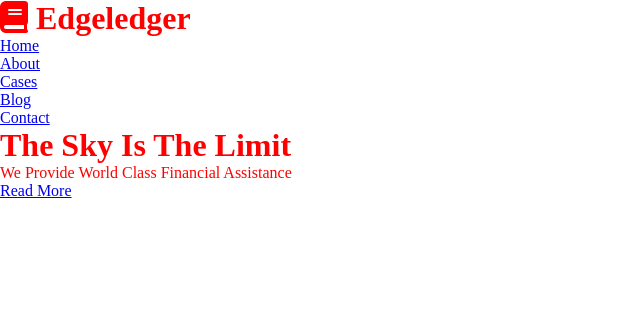
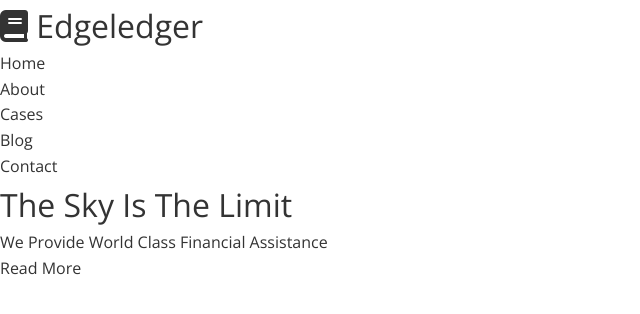
Before and after one commit to SethDimmer123/EDGELEDGER-WEBSITE-notfinished, a plain HTML site: page index.html in a window 1280 px wide. Shown: the whole page, without its empty margins (0-640 px from the left). Drawn offline with nearby package versions, Linux system fonts and the light colour scheme.

Commit message:
initial commit

```diff
--- a/css/styles.css
+++ b/css/styles.css
@@ -6,6 +6,22 @@
     padding:0;
 }
 
-#home{
-    color:red;
+body{
+    font-family:'open Sans',sans-serif;
+    background: #fff;
+    color:#333;
+    line-height:1.6;
 }
+
+ul{
+    list-style-type: none;/*removes bullet points*/
+}
+
+a{
+    color:#333;/*changes color of text*/
+    text-decoration: none;/*removes underline under the navbar links*/
+}
+
+h1,h2{
+    font-weight:300;
+}
```
